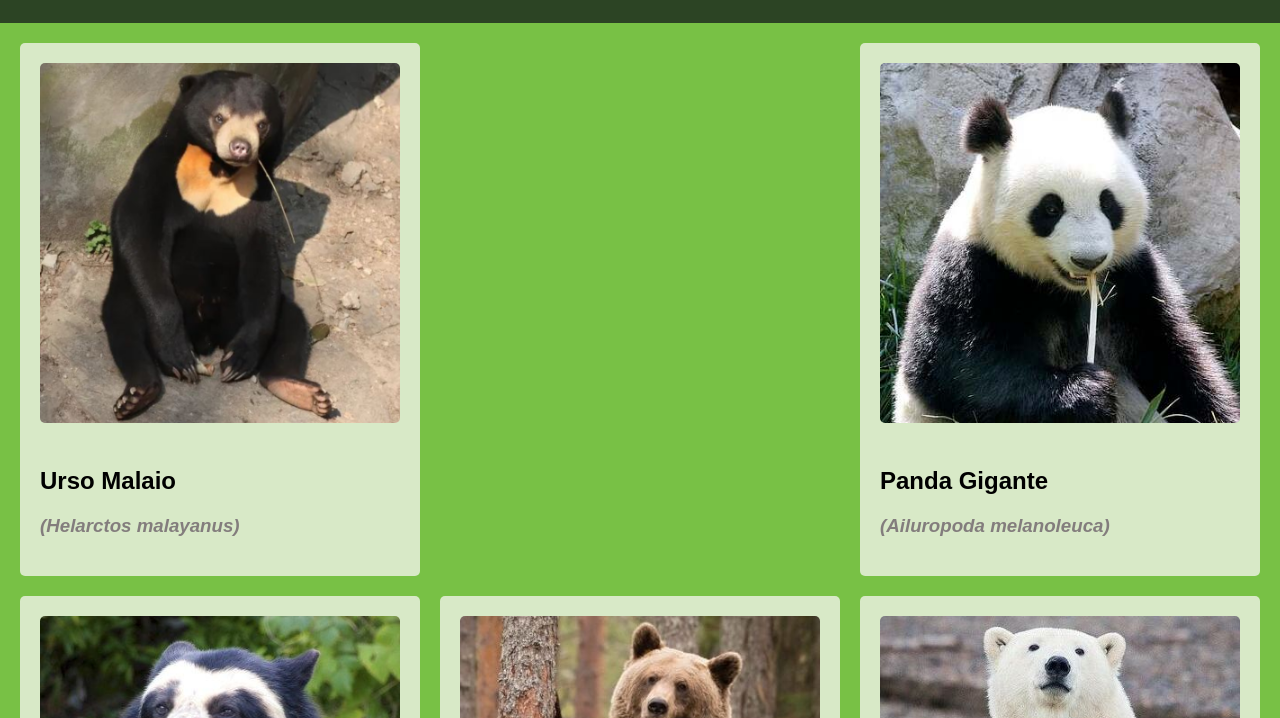
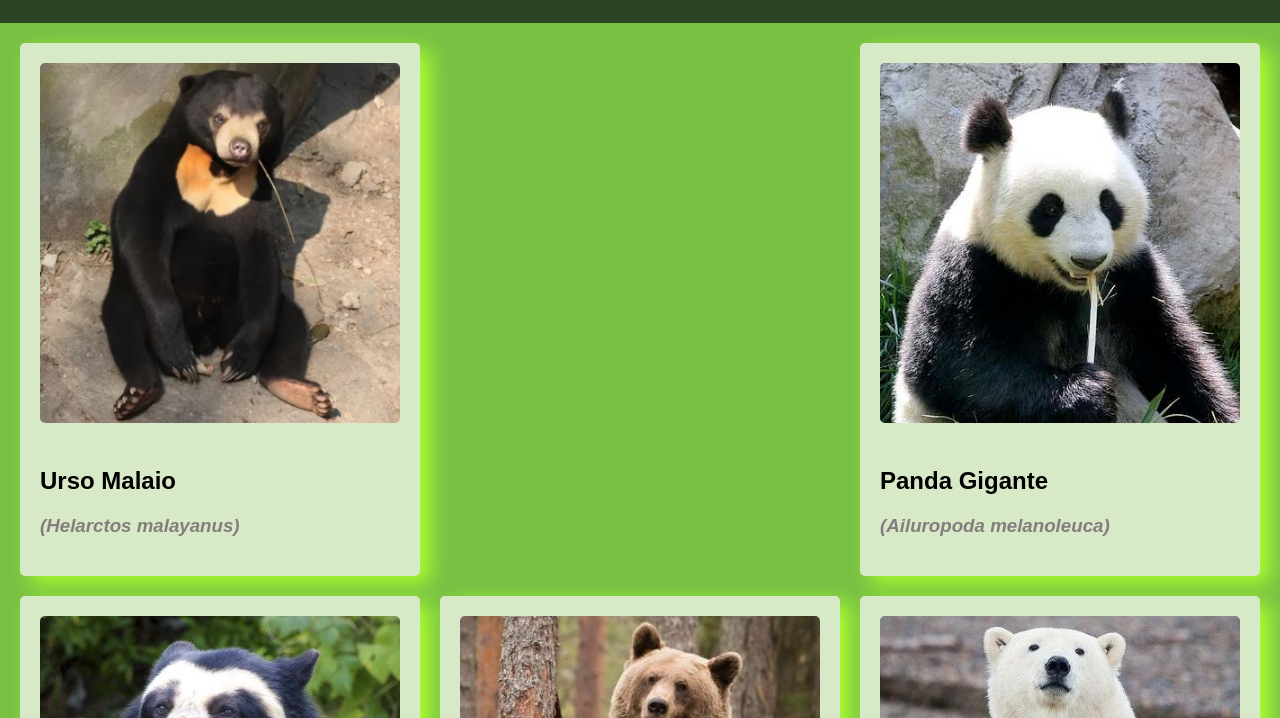
Before and after one commit to GuigohC0D3/TrabalhoICEV, a plain HTML site: page index.html in a window 1280 px wide. Shown: the part 82-800 px from the top of the page. Drawn offline with Linux system fonts and the light colour scheme; files whose address does not match are found by name.

Commit message:
Deixando mais bonito a homepage

```diff
--- a/css/style.css
+++ b/css/style.css
@@ -178,7 +178,9 @@ form button {
     color: black;
   }
 
-  #posts {
+  .post {
     transition: 35s;
     cursor: pointer;
+    box-shadow: 10px 7px 20px greenyellow;
+    flex-wrap: wrap;
   }
--- a/index.html
+++ b/index.html
@@ -3,7 +3,6 @@
   <head>
     <meta charset="UTF-8" />
     <meta name="viewport" content="width=device-width, initial-scale=1.0" />
-    <link rel="preconnect" href="https://fonts.googleapis.com" />
     <link rel="stylesheet" href="css/style.css">
     <script src="main.js"></script>
     <title>Espécies de Ursos</title>
@@ -13,7 +12,6 @@
   <meta charset="UTF-8">
   <meta name="viewport" content="width=device-width, initial-scale=1.0">
   <title>Meu Blog</title>
-  <style></style>
 </head>
 <body>
   <header>
```
